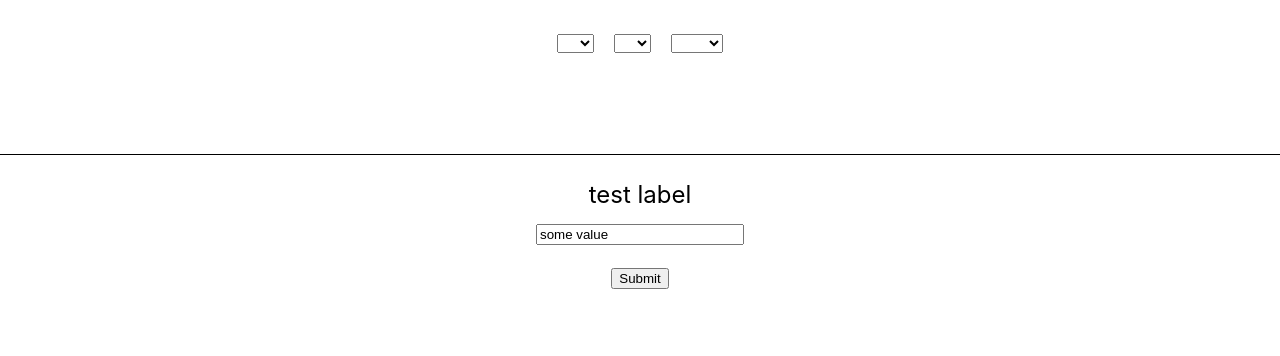
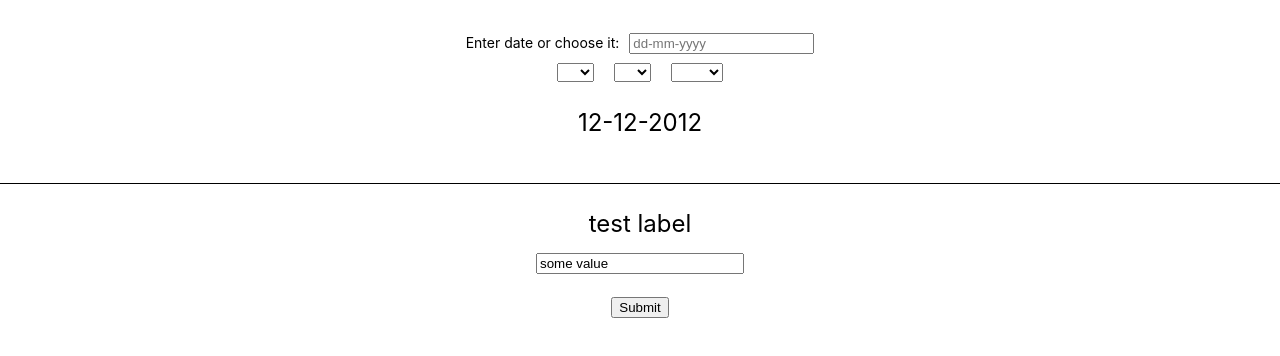
Before and after one commit to daryna-hunko/vseTut, a React (Create React App) app: page / in a window 1280 px wide. Shown: the top 356 px of the page. Built offline with nearby package versions, Linux system fonts and the light colour scheme.

Commit message:
date picker - update: added input of the date and moved all logic into the component, left to fix the selecting date in controls in case input is valid

```diff
--- a/src/App.js
+++ b/src/App.js
@@ -1,6 +1,6 @@
 import React, {useState} from 'react';
 import FormComp from './FormComp.js';
-import DatePicker from './DatePickerComp.js';
+import DatePicker from './DatePicker.js';
 import styled from 'styled-components';
 
 const Form = styled.form`
@@ -14,42 +14,12 @@ const Form = styled.form`
 
 
 function App(props) {
-  let Days = [];
-  const Monthes = [1,2,3,4,5,6,7,8,9,10,11,12];
-  const Years = [];
   const [controlledValue, setControlledValue] = useState('some value');
-
-  const [controlledDays, setControlledDays] = useState(''),
-        [controlledMonthes, setControlledMonthes] = useState(''),
-        [controlledYears, setControlledYears] = useState('');
-
-  for (let i = 2020; i > 1900; i--) {
-    Years.push(i);
-  }
-  for (let i = 1; i <= (daysInMonth(controlledMonthes, controlledYears) || 31); i++) {
-    Days.push(i);
-  }
 
 
   return (
     <>
-      <DatePicker
-        Days={Days}
-        Monthes={Monthes}
-        Years={Years}
-        onDaysChange={(e) => {
-          setControlledDays(e.target.value);
-          outputer(e.target.value, controlledMonthes, controlledYears);
-        }}
-        onMonthesChange={(e) => {
-          setControlledMonthes(e.target.value);
-          outputer(controlledDays, e.target.value, controlledYears);
-        }}
-        onYearsChange={(e) => {
-          setControlledYears(e.target.value);
-          outputer(controlledDays, controlledMonthes, e.target.value);
-        }}
-      />
+      <DatePicker date={'12-12-2012'}/>
       <Form>
         <FormComp label={'test label'} value={controlledValue} onChange={(e) => setControlledValue(e.target.value)} onClick={() => alert('onClick')}/>
         <input type='submit' value='Submit'/>
@@ -58,14 +28,5 @@ function App(props) {
   );
 }
 
-function outputer(a, b, c) {
-  if (a.length !== 0 && b.length !== 0 && c.length !== 0) {
-    document.querySelector('.date-picker-output').innerText = a + ' ' + b + ' ' + c;
-  }
-}
-
-function daysInMonth (month = 1, year = 2020) { // Use 1 for January, 2 for February, etc.
-  return +(new Date(year, month, 0).getDate());
-}
 
 export default App;
--- /dev/null
+++ b/src/DatePicker.js
@@ -0,0 +1,127 @@
+import React, {useState} from 'react';
+import styled from 'styled-components';
+import SelectBuilder from './SelectBuilder.js';
+
+const Div = styled.div`
+  text-align: center;
+  margin: 0 auto;
+  padding: 25px 0;
+  font-size: 24px;
+  border-bottom: 1px solid #000;
+`;
+
+const OutputDiv = styled.div`
+  height: 25px;
+  padding: 25px 0;
+`;
+
+const Input = styled.input`
+  margin-left: 10px;
+`;
+const Label = styled.label`
+  font-size: 14px;
+`;
+
+
+
+function DatePicker(props) {
+  const [controlledDays, setControlledDays] = useState(''),
+        [controlledMonthes, setControlledMonthes] = useState(''),
+        [controlledYears, setControlledYears] = useState(''),
+        [controlledDate, setControlledDate] = useState('');
+  let Days = [];
+  const Monthes = [1,2,3,4,5,6,7,8,9,10,11,12];
+  const Years = [];
+  for (let i = 2020; i > 1900; i--) {
+    Years.push(i);
+  }
+  for (let i = 1; i <= (daysInMonth(controlledMonthes, controlledYears) || 31); i++) {
+    Days.push(i);
+  }
+
+  let Date = (validateDate(props.date)) ? props.date : '';
+
+
+  return (
+    <Div>
+      <Label>
+        Enter date or choose it:
+        <Input className="date-picker-input" placeholder="dd-mm-yyyy" onChange={(e) => {
+          if (validateDate(e.target.value)) {
+            setControlledDate(e.target.value);
+            document.querySelector('.date-picker-output').innerText = e.target.value;
+          } else {
+            alertErr();
+          }
+        }}/>
+      </Label>
+
+      <div>
+        <SelectBuilder className='date-select' numbers={Days} onChange={(e) => {
+          setControlledDays(e.target.value);
+          outputer(e.target.value, controlledMonthes, controlledYears);
+        }} />
+        <SelectBuilder className='month-select' numbers={Monthes} onChange={(e) => {
+          setControlledMonthes(e.target.value);
+          outputer(controlledDays, e.target.value, controlledYears);
+        }} />
+        <SelectBuilder className='year-select' numbers={Years} onChange={(e) => {
+          setControlledYears(e.target.value);
+          outputer(controlledDays, controlledMonthes, e.target.value);
+        }} />
+      </div>
+      <OutputDiv className="date-picker-output">{Date}</OutputDiv>
+    </Div>
+  );
+}
+
+
+function outputer(a, b, c) {
+  if (a.length !== 0 && b.length !== 0 && c.length !== 0) {
+    document.querySelector('.date-picker-output').innerText = a + ' ' + b + ' ' + c;
+  } else {
+    alertErr();
+  }
+}
+
+function daysInMonth (month = 1, year = 2020) { // Use 1 for January, 2 for February, etc.
+  return +(new Date(year, month, 0).getDate());
+}
+
+function validateDate(date) {
+  let dateFormat = /^(0?[1-9]|[12][0-9]|3[01])[\-](0?[1-9]|1[012])[\-]\d{4}$/;
+  if(date.match(dateFormat)) {
+    const DateArr = date.split('-');
+
+    if (DateArr[2] > 1900 && DateArr[2] <= 2020) {
+      if (DateArr[1] > 0 && DateArr[1] <= 12) {
+        if (DateArr[0] > 0 && DateArr[0] <= daysInMonth (DateArr[1], DateArr[2])) {
+         /* setControlledDate(DateArr[0]);
+          setControlledMonthes(DateArr[1]);
+          setControlledYears(DateArr[2]);
+          selectOption('.date-select', controlledDays);
+          selectOption('.month-select', controlledMonthes);
+          selectOption('.year-select', controlledYears);*/
+          return true;
+        }
+      }
+    }
+  }
+
+  return false;
+}
+
+function alertErr() {
+  document.querySelector('.date-picker-output').innerText = 'didn\`t get any valid data';
+}
+
+function selectOption(className, value) {
+  if (document.querySelector(className) != undefined) {
+      const select = document.querySelector(className).getElementsByTagName('option');
+    for (let i = 0; i < select.length; i++) {
+        if (select[i].value == value.toString()) select[i].selected = true;
+    }
+  }
+}
+
+export default DatePicker;
--- a/src/DatePickerComp.js
+++ /dev/null
@@ -1,35 +0,0 @@
-import React, {useState} from 'react';
-import styled from 'styled-components';
-import SelectBuilder from './SelectBuilderComp.js';
-
-const Div = styled.div`
-  text-align: center;
-  margin: 0 auto;
-  padding: 25px 0;
-  font-size: 24px;
-  border-bottom: 1px solid #000;
-`;
-
-const OutputDiv = styled.div`
-  height: 25px;
-  padding: 25px 0;
-`;
-
-
-function DatePicker(props) {
-
-  return (
-    <Div>
-      <div>
-        <SelectBuilder className='date-select' numbers={props.Days} onChange={props.onDaysChange} />
-        <SelectBuilder className='month-select' numbers={props.Monthes} onChange={props.onMonthesChange}/>
-        <SelectBuilder className='year-select' numbers={props.Years} onChange={props.onYearsChange} />
-      </div>
-      <OutputDiv className="date-picker-output"></OutputDiv>
-    </Div>
-  );
-}
-
-
-
-export default DatePicker;
```
Also changed, not shown: src/SelectBuilder.js (renamed from src/SelectBuilderComp.js).
